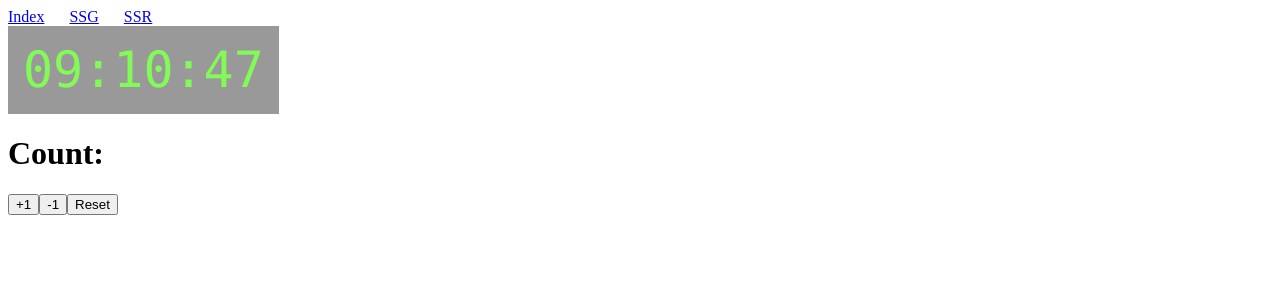
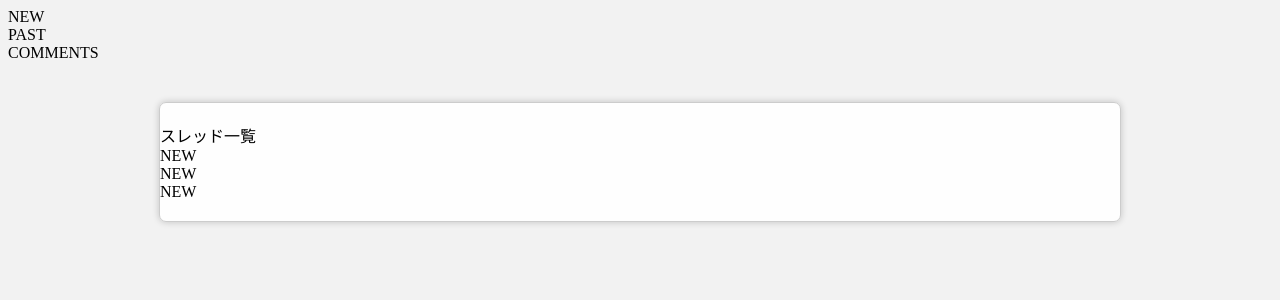
Before and after one commit to ogaru-sh/HackerNews, a Next.js app: page /ssg in a window 1280 px wide. Shown: the top 300 px of the page. Built offline with nearby package versions, Linux system fonts and the light colour scheme.

Commit message:
dev:styled-componentsを適用したサンプルを作成

```diff
--- /dev/null
+++ b/src/components/Header.tsx
@@ -0,0 +1,22 @@
+import Link from "next/link";
+import styled from "styled-components";
+
+const HeaderWrapper = styled.div``;
+const HeaderInner = styled.div``;
+const ThreadButton = styled.div``;
+
+const header = () => {
+	return (
+		<div className="header-main">
+			<HeaderWrapper>
+				<HeaderInner>
+					<ThreadButton>NEW</ThreadButton>
+					<ThreadButton>PAST</ThreadButton>
+					<ThreadButton>COMMENTS</ThreadButton>
+				</HeaderInner>
+			</HeaderWrapper>
+		</div>
+	);
+};
+
+export default header;
--- /dev/null
+++ b/src/components/Threads.tsx
@@ -0,0 +1,39 @@
+import Link from "next/link";
+import styled from "styled-components";
+
+const ThreadsWrapper = styled.div`
+	width: 960px;
+	margin: 40px auto;
+	padding: 20px 0;
+	background: rgba(255, 255, 255, 0.9);
+	border: 1px solid #cccccc;
+	border-radius: 7px;
+	box-shadow: 0 0 7px rgba(0, 0, 0, 0.2);
+`;
+const ThreadsInner = styled.div``;
+const ThreadTitle = styled.div``;
+const ThreadsItem = styled.div``;
+const RoleName = styled.div``;
+
+const Threads = () => {
+	return (
+		<div className="threads-main">
+			<ThreadsWrapper>
+				<ThreadsInner>
+					<RoleName>スレッド一覧</RoleName>
+					<ThreadsItem>
+						<ThreadTitle>NEW</ThreadTitle>
+					</ThreadsItem>
+					<ThreadsItem>
+						<ThreadTitle>NEW</ThreadTitle>
+					</ThreadsItem>
+					<ThreadsItem>
+						<ThreadTitle>NEW</ThreadTitle>
+					</ThreadsItem>
+				</ThreadsInner>
+			</ThreadsWrapper>
+		</div>
+	);
+};
+
+export default Threads;
--- a/src/components/page.tsx
+++ b/src/components/page.tsx
@@ -1,26 +1,24 @@
-import { useDispatch } from 'react-redux'
-import useInterval from '../lib/useInterval'
-import Clock from './clock'
-import Counter from './counter'
-import Nav from './nav'
+import { useDispatch } from "react-redux";
+import useInterval from "../lib/useInterval";
+import Header from "./Header";
+import Threads from "./Threads";
 
 export default function Page() {
-  const dispatch = useDispatch()
+	const dispatch = useDispatch();
 
 	// Tick the time every second
 	useInterval(() => {
 		dispatch({
-      type: 'TICK',
+			type: "TICK",
 			light: true,
 			lastUpdate: Date.now(),
-    })
-  }, 1000)
+		});
+	}, 1000);
 
 	return (
 		<>
-      <Nav />
-      <Clock />
-      <Counter />
+			<Header />
+      <Threads />
 		</>
-  )
+	);
 }
--- a/src/pages/_app.tsx
+++ b/src/pages/_app.tsx
@@ -1,14 +1,22 @@
-import { Provider } from 'react-redux'
-import { useStore } from '../store'
-import {AppProps} from 'next/app'
+import { Provider } from "react-redux";
+import { useStore } from "../store";
+import { AppProps } from "next/app";
+import { createGlobalStyle } from "styled-components";
 
-const App =({ Component, pageProps }: AppProps) => {
-  const store = useStore(pageProps.initialReduxState)
-  return (
-    <Provider store={store}>
-      <Component {...pageProps} />
-    </Provider>
-  )
-}
+const GlobalStyle = createGlobalStyle`
+  body {
+    background: #cccccc3d;
+  }
+`;
 
-export default App
+const App = ({ Component, pageProps }: AppProps) => {
+	const store = useStore(pageProps.initialReduxState);
+	return (
+		<Provider store={store}>
+			<GlobalStyle />
+			<Component {...pageProps} />
+		</Provider>
+	);
+};
+
+export default App;
```
Also changed, not shown: src/pages/index.tsx (+5 -5 lines). Lines whose indentation alone changed are shown as unchanged.
